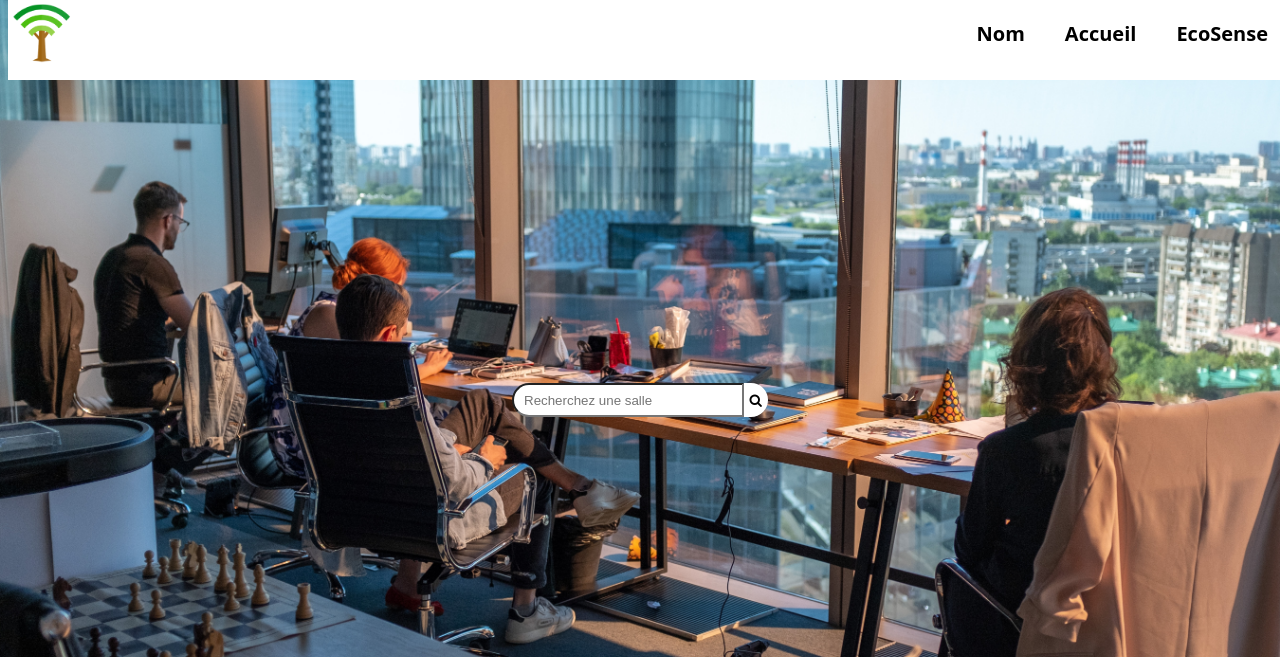
After one commit to Pierro236/Ecosense, a PHP site: page /home.php in a window 1280 px wide. The commit adds this page. Shown: the top 657 px of the page. Run offline with PHP 8.4, Linux system fonts and the light colour scheme.

Commit message:
suite page dAccueil

```diff
--- /dev/null
+++ b/css/home.css
@@ -0,0 +1,88 @@
+body{
+    background: url("../img/Office_home.jpg") no-repeat center center fixed;
+    -webkit-background-size: cover;
+    -moz-background-size: cover;
+    -o-background-size: cover;
+    background-size: cover;
+    font-family: 'Open Sans', sans-serif;
+}
+
+.navbar {
+    overflow: hidden;
+    background-color: white;
+    position: fixed;
+    top: 0;
+    width: 100%;
+    height: 10%;
+  }
+
+
+  .navbar a {
+
+    font-family: 'Open Sans', sans-serif;
+    font-weight: bold;
+    font-size: 20px;
+    display: block;
+    color: black;
+    text-align: center;
+    padding-right: 20px;
+    padding-left: 20px;
+    padding-top: 20px;
+    padding-bottom: 50px;
+    float: right;
+    text-decoration: none;
+  }
+
+
+  .navbar a:hover {
+    background:rgb(146, 247, 146);
+    color: black;
+    transition-duration: 500ms;
+
+  }
+
+  .navbar img {
+    float: left;
+    width:70px;
+    height:70px;
+
+  }
+
+
+
+
+
+  .search {
+    position: relative;
+    display: flex;
+  }
+
+  .searchTerm {
+    width: 100%;
+    height: 30%;
+    padding: 5px;
+    padding-left: 10px;
+    height: 20px;
+    border-top-left-radius: 20px;
+    border-bottom-left-radius: 20px;
+    border-color: none;
+    outline: none;
+    color: black;
+  }
+
+  .searchButton{
+    border-top-right-radius: 20px;
+    border-bottom-right-radius: 20px;
+    background-color: white;
+    border-style: none;
+
+  }
+
+
+  .wrap{
+    width: 20%;
+    position: absolute;
+    top: 50%;
+    left: 50%;
+    transform: translate(-50%, -50%);
+  }
--- /dev/null
+++ b/home.php
@@ -0,0 +1,50 @@
+<!DOCTYPE html>
+<html>
+<head>
+    <?php /*if ($_GET['lang'] == 'fr') {
+        echo '<link href="css/style_main.css" rel="stylesheet" type="text/css" media="screen">';
+    } elseif ($_GET['lang'] == 'en') {
+        echo '<link href="css/style_main.css" rel="stylesheet" type="text/css" media="screen">';
+    } elseif ($_GET['lang'] == 'de') {
+        echo '<link href="css/style_main.css" rel="stylesheet" type="text/css" media="screen">';
+    } else echo '<link href="css/style_main.css" rel="stylesheet" type="text/css" media="screen">';
+    */ ?>
+    <meta charset="utf-8" />
+    <title>EcoSense | Accueil</title>
+    <link rel="stylesheet" href="css/home.css" />
+    <link rel="icon" type="image/jpg" href="" />
+    <link rel="stylesheet" href="https://cdnjs.cloudflare.com/ajax/libs/font-awesome/4.7.0/css/font-awesome.min.css">
+
+<body>
+</head>
+
+
+    <div class="navbar">
+  <img src="img/logo.png" alt="logo"/>
+  <a class="ES"> EcoSense</a>
+  <a class="home">Accueil</a>
+  <a class="name">Nom</a>
+
+</div>
+<div>
+        <form method="POST" action="">
+            <select id="lang" name="lang">
+                <option value="fr">Francais</option>
+                <option value="en">English</option>
+            </select>
+            <input type="submit" value="Envoyer">
+        </form>
+
+
+
+    </div>
+    <div class="wrap">
+   <div class="search">
+      <input type="text" class="searchTerm" placeholder="Recherchez une salle">
+      <button type="submit" class="searchButton">
+        <i class="fa fa-search"></i>
+     </button>
+   </div>
+</div>
+</body>
+</html>
```
Also changed, not shown: css/style_main.css (+44 -6 lines), index.php (+14 -7 lines), img/Office_home.jpg (added).
